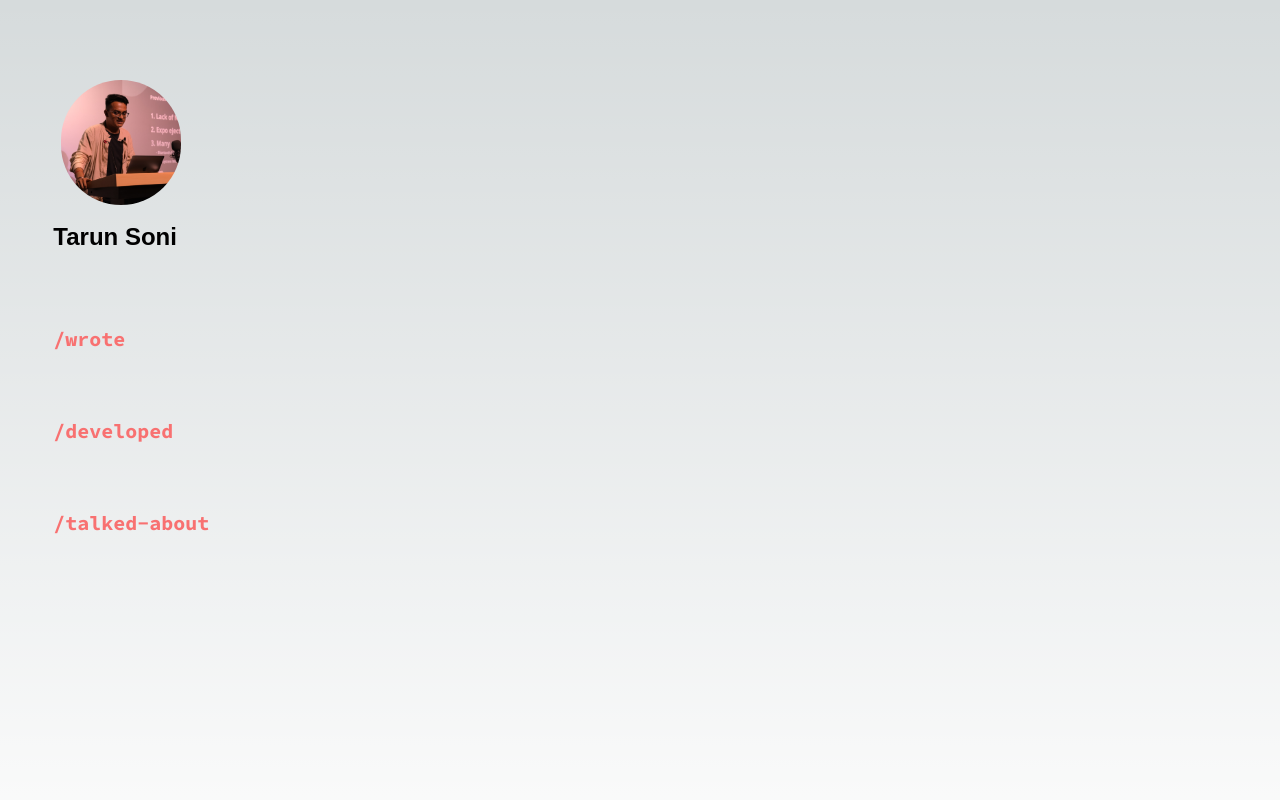
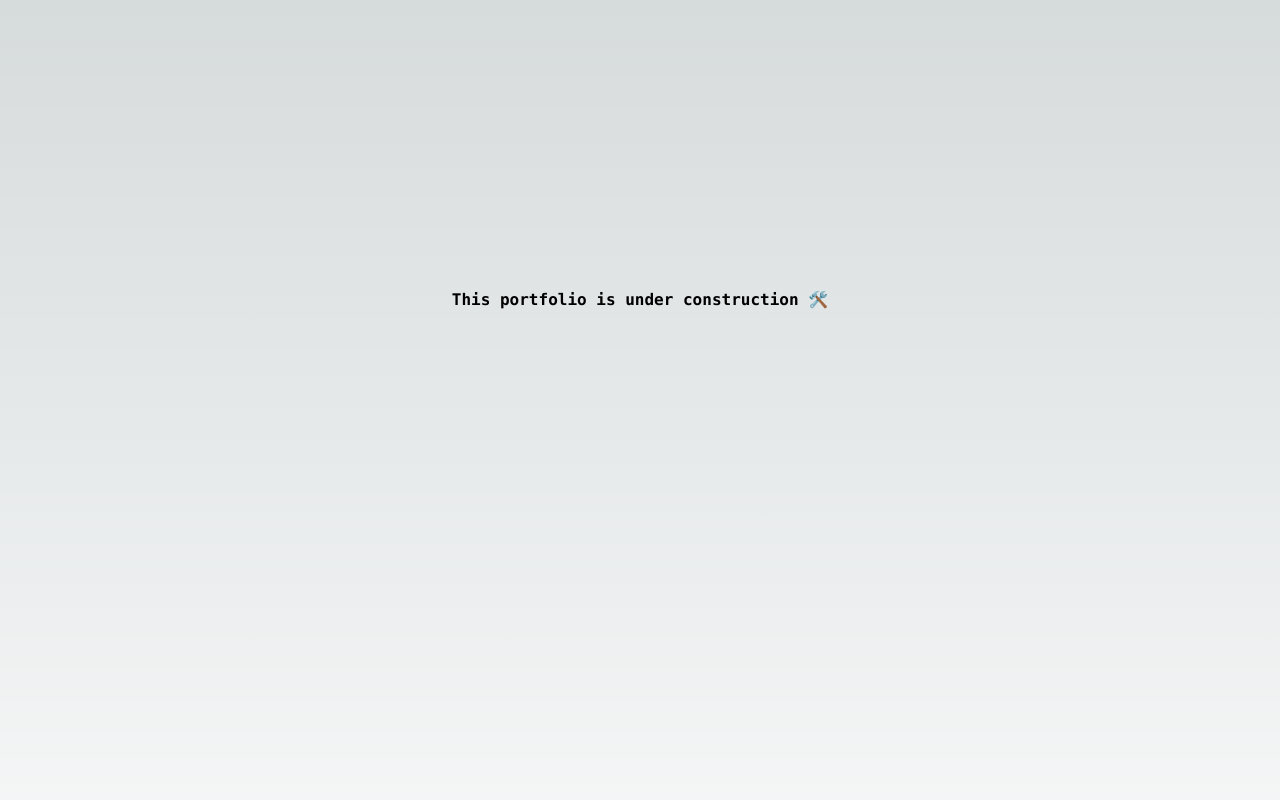
Before and after one commit to tarun-soni/tarun-new-portfolio, a Next.js app: page / in a window 1280 px wide. Shown: the top 800 px of the page. Built offline with nearby package versions, Linux system fonts and the light colour scheme; a web font is replaced by a local one.

Commit message:
added WIP

```diff
--- /dev/null
+++ b/src/components/WIP/index.tsx
@@ -0,0 +1,12 @@
+import React from 'react'
+import styles from '../../pages/home/home.module.css'
+
+const WIP = () => (
+  <main className="h-screen w-screen text-center">
+    <h3 className={`${styles.code} mt-72`}>
+      This portfolio is under construction 🛠️
+    </h3>
+  </main>
+)
+
+export default WIP
--- a/src/pages/home/index.tsx
+++ b/src/pages/home/index.tsx
@@ -7,7 +7,7 @@ import Link from 'next/link'
 import leftSideBarData from '@/utils/leftSidebarData'
 import { fonts } from '@/utils/fonts'
 
-export default function Home() {
+const Home = () => {
   return (
     <div className="w-screen ">
       <Container extendedClasses="w-10/12  mx-auto my-16">
@@ -49,3 +49,5 @@ export default function Home() {
     </div>
   )
 }
+
+export default Home
--- a/src/pages/index.tsx
+++ b/src/pages/index.tsx
@@ -1,10 +1,10 @@
+import WIP from '@/components/WIP'
 import React from 'react'
 import Home from './home'
 
-
 const Main = () => (
-  <Home />
+  // <Home />
+  <WIP />
 )
 
-
 export default Main
```
